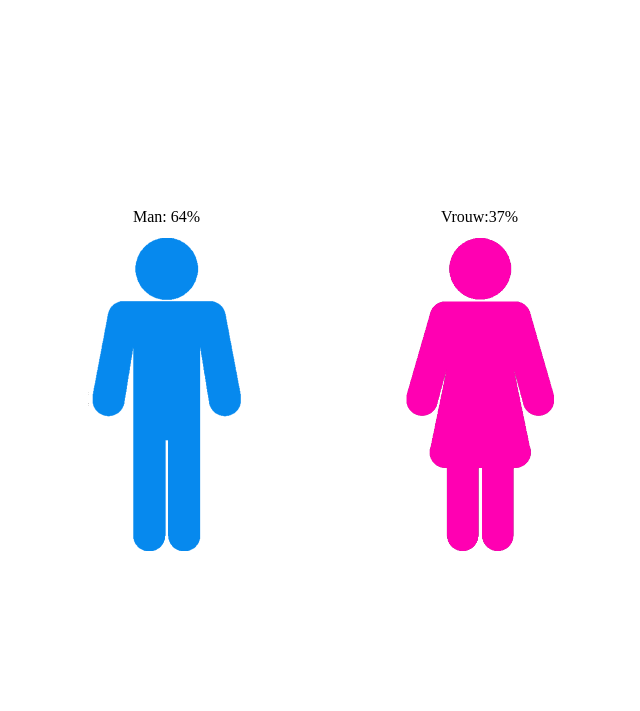
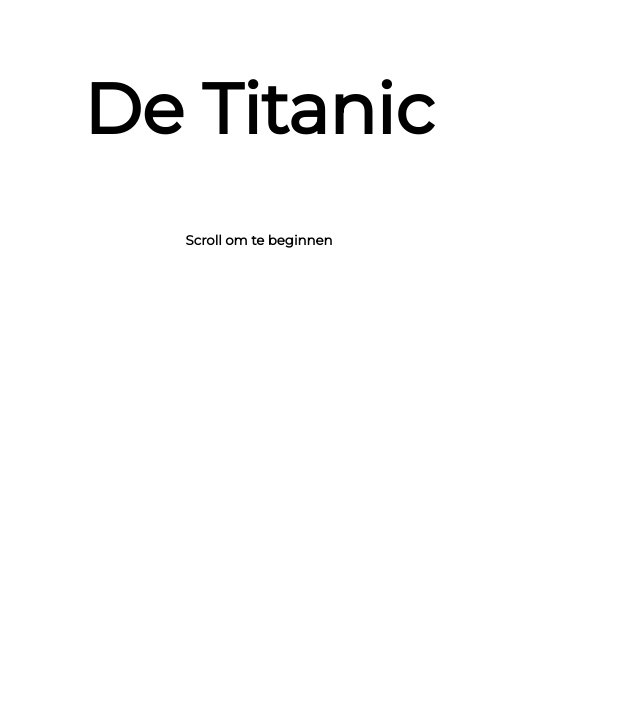
Before and after one commit to MariusHendriks/Kickoff, a plain HTML site: page index.html in a window 1280 px wide. Shown: the top 711 px of the page, without its empty margins (381-1021 px from the left). Drawn offline with nearby package versions, Linux system fonts and the light colour scheme.

Commit message:
sick progression

```diff
--- a/index.html
+++ b/index.html
@@ -5,24 +5,33 @@
     <title></title>
     <script src="jquery.min.js"></script>
     <link rel="stylesheet" href="style.css">
+    <link href="https://fonts.googleapis.com/css?family=Montserrat" rel="stylesheet">
   </head>
   <body>
     <main>
+      <section class="titleSection">
+        <container class="titleContainer">
+          <h1>De Titanic</h1>
+          <h5>Scroll om te beginnen</h5>
+        </container>
+      </section>
       <section class="genderSection">
+        <h2>Verhouding tussen mannen en vrouwen op de boot</h2>
         <container class="genderContainer">
           <div class="genders">
-
             <div class="man">
               <div class="genderText">Man: <span class="malespan">ErrorA1</span></div>
               <img src="img/man.png" />
             </div>
-
             <div class="woman">
-              <div class="genderText">Vrouw:<span class="womanspan">ErrorA1</span></div>
+              <div class="genderText">Vrouw: <span class="womanspan">ErrorA1</span></div>
               <img src="img/woman.png" />
             </div>
           </div>
         </container>
+      </section>
+      <section class="ageSection">
+        Ages
       </section>
     </main>
   </body>
@@ -30,6 +39,7 @@
   <script src="http://code.jquery.com/jquery-2.2.0.min.js"></script>
     <script type="text/javascript">
         $(document).ready(function () {
+          $(this).scrollTop(0);
           var MaleCount = 0;
           var FemaleCount = 0;
           var ManProcent = 0;
@@ -75,21 +85,29 @@
                 var Femalemargin = 100 - FemaleProcent;
                 $('.malespan').html(ManProcent + '%');
                 $('.womanspan').html(FemaleProcent + '%');
-                console.log(ManProcent, FemaleProcent, totaal)
+
+
                 $( window ).scroll(function() {
-               if($(window).scrollTop() < 200 || $(window).scrollTop() > 700){
-                   $('.man img').css({'width': '50%'});
-                   $('.woman img').css({'width': '50%'});
-                  $('.genderText').css({'color': '#fff'});
-               }else{
-                  $('.man img').css({'width': ManProcent + '%'});
+                 if($(window).scrollTop() > 400 &&  $(window).scrollTop() < 1000){
+                   $('.titleSection').fadeOut();
+                   $('.genderSection').fadeIn();
+                 }else if ($(window).scrollTop() > 600  &&  $(window).scrollTop() < 2500) {
+                   $('.genderSection').fadeIn();
+                   $('.man img').css({'width': ManProcent + '%'});
+                   $('.genderText').css({'color': '#000'});
+                   $('.woman img').css({'width': FemaleProcent + '%'});
+                   $('.titleSection').fadeOut();
+                 }else if ($(window).scrollTop() > 2100 ) {
+                   $('.genderSection').fadeOut();
+                   $('.ageSection').fadeIn();
+                 }else{
+                   $('.ageSection').fadeOut();
+                   $('.genderSection').fadeOut();
+                   $('.titleSection').fadeIn();
+                 }
+               })
 
-                  setTimeout(function(){ $('.genderText').css({'color': '#000'})}, 1000);
-                  $('.woman img').css({'width': FemaleProcent + '%'});
-
-               }
-              })
             }
-            });
+        });
     </script>
 </html>
--- a/style.css
+++ b/style.css
@@ -1,16 +1,41 @@
+*{
+  text-align: center;
+  font-family: 'Montserrat', sans-serif;
+}
+h1{
+  font-size: 70px;
+}
 body{
-  height: 2000px;
+  height: 7000px;
 }
 main{
   display: flex;
   justify-content: center;
 }
+span{
+  font-size: 25px;
+}
+.titleSection{
+  position: fixed;
+}
+.titleContainer{
+  display: flex;
+  flex-direction: column;
+}
 .genderSection{
+    top:10%;
+    position: fixed;
+    display: none;
+}
+.genderSection h2{
+  margin-bottom: 100px;
+}
+.genderContainer{
   height: 500px;
-  position: fixed;
-  top: 26%;
-  left: 30%;
   width: 50%;
+}
+.ageSection{
+  display: none;
 }
 .genders{
   display: flex;
@@ -27,13 +52,19 @@ main{
   align-items: center;
   flex-direction: column;
 }
+.malespan{
+  font-weight: 900;
+}
+.femalespan{
+  font-weight: 900;
+}
 .man img{
   width: 50%;
   transition: 1s;
 
 }
 .genderText{
-  height: 30px;
+  height: 55px;
   transition: 1s;
   color: #fff;
 }
```
